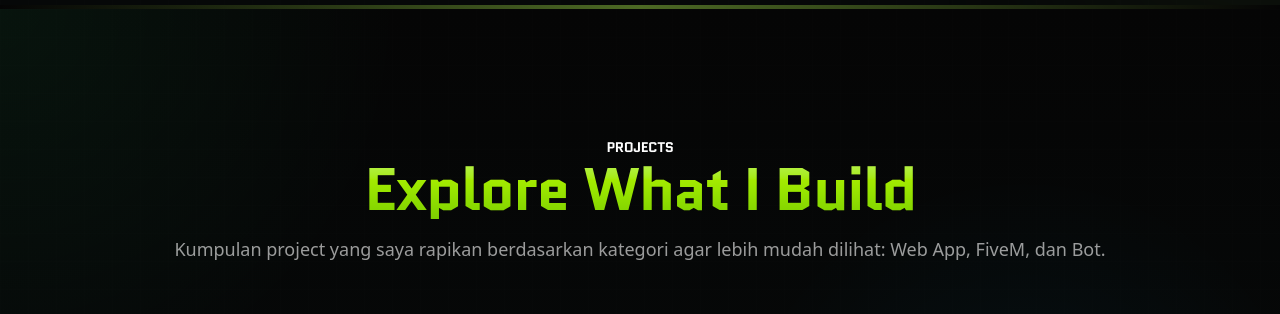
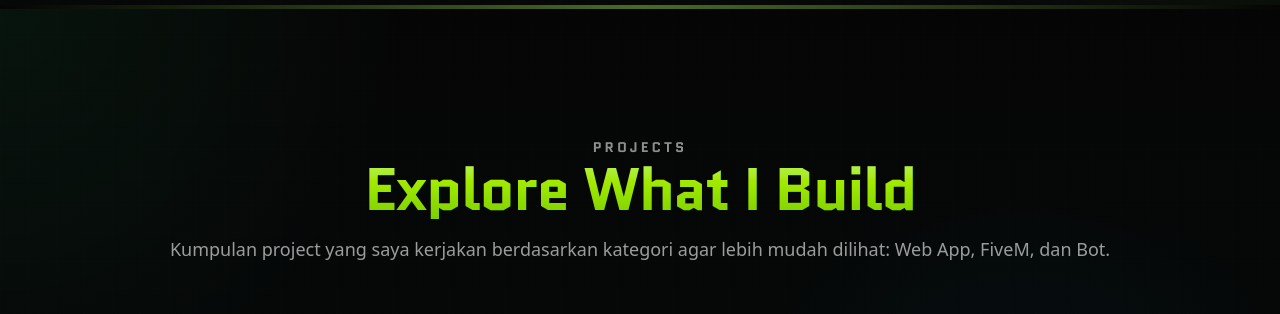
Before and after one commit to igaramadana/gatronstudio-app, a Next.js app: page / in a window 1280 px wide. Shown: the part 2800-3114 px from the top of the page. Built offline with nearby package versions, Linux system fonts and the light colour scheme.

Commit message:
fix: beberapa typo

```diff
--- a/components/ProjectsSection.tsx
+++ b/components/ProjectsSection.tsx
@@ -661,14 +661,14 @@ export default function ProjectsSection() {
       <div className="relative flex max-w-5xl flex-col items-center px-4 text-center sm:px-6">
         <div className="flex w-full flex-col items-center gap-3 lg:gap-4">
           <div className="flex flex-col items-center gap-0.5 font-quantico font-bold leading-[1.2]">
-            <p className="text-sm tracking-tight text-white">PROJECTS</p>
+            <p className="font-quantico text-sm font-bold uppercase tracking-[0.22em] text-white/55">PROJECTS</p>
             <h2 className="bg-linear-to-b from-lime-300 via-lime-400 to-lime-500 bg-clip-text text-center font-quantico text-3xl tracking-tight text-transparent sm:text-4xl lg:text-5xl xl:text-6xl">
               Explore What I Build
             </h2>
           </div>
 
           <p className="min-w-full text-center text-base leading-[1.6] text-white/60 lg:text-lg">
-            Kumpulan project yang saya rapikan berdasarkan kategori agar lebih
+            Kumpulan project yang saya kerjakan berdasarkan kategori agar lebih
             mudah dilihat: Web App, FiveM, dan Bot.
           </p>
         </div>
```
